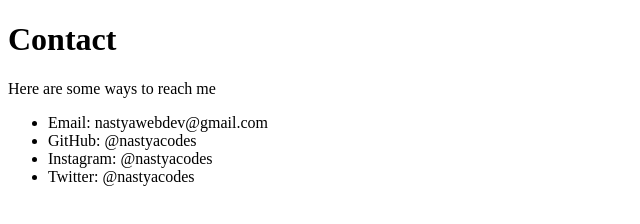
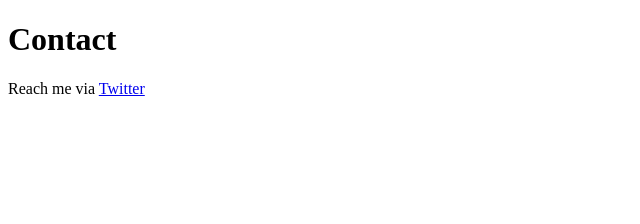
Before and after one commit to nastyacodes/gatsby-bootcamp-first-project, a Gatsby site: page /contact in a window 1280 px wide. Shown: the whole page, without its empty margins (0-640 px from the left). Built offline with nearby package versions, Linux system fonts and the light colour scheme; Gatsby itself is replaced by a stand-in of ours.

Commit message:
added links on 3 pages

```diff
--- a/src/pages/about.js
+++ b/src/pages/about.js
@@ -1,10 +1,12 @@
 import React from 'react'
+import { Link } from 'gatsby'
 
 const AboutPage = () => {
     return (
         <div>
             <h1>About</h1>
             <p>Hi there! You are on my lifestyle & tech blog!</p>
+            <p>Need a developer? <Link to="/contact">Contact me</Link></p>
         </div>
     )
 }
--- a/src/pages/contact.js
+++ b/src/pages/contact.js
@@ -1,16 +1,11 @@
 import React from 'react'
+import { Link } from 'gatsby'
 
 const ContactPage = () => {
     return (
         <div>
             <h1>Contact</h1>
-            <p>Here are some ways to reach me</p>
-            <ul>
-                <li>Email: nastyawebdev@gmail.com</li>
-                <li>GitHub: @nastyacodes</li>
-                <li>Instagram: @nastyacodes</li>
-                <li>Twitter: @nastyacodes</li>
-            </ul>
+            <p>Reach me via <Link to="https://twitter.com/nastyacodes" target="_blank">Twitter</Link></p>
         </div>
     )
 }
--- a/src/pages/index.js
+++ b/src/pages/index.js
@@ -1,10 +1,12 @@
 import React from 'react'
+import { Link } from 'gatsby'
 
 const IndexPage = () => {
   return (
     <div>
       <h1>Hello, </h1>
       <h2>I'm Anastasia, a full-stack developer living in beautiful Ukraine.</h2>
+      <p>Need a developer? <Link to="/contact">Contact me</Link></p>
     </div>
   )
 }
```
